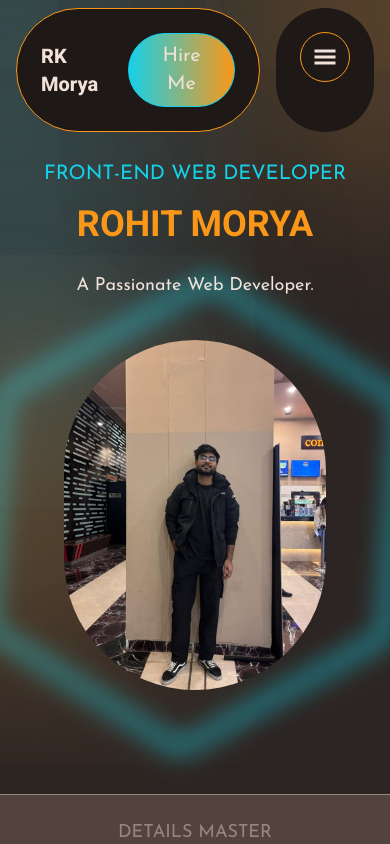
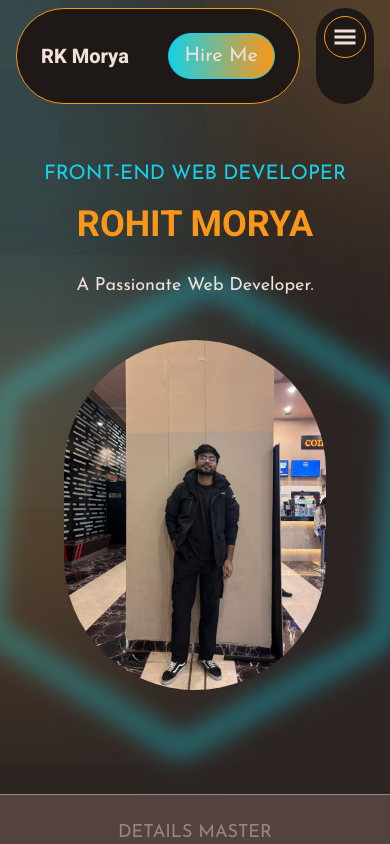
Before and after one commit to Rohit6375/Rohit-Portfolio, a React (Vite) app: page / in a window 390 px wide. Shown: the top 844 px of the page. Built offline with nearby package versions, Linux system fonts and the light colour scheme.

Commit message:
fixing hambug icon

```diff
--- a/src/components/navbar/NavbarMain.jsx
+++ b/src/components/navbar/NavbarMain.jsx
@@ -20,8 +20,8 @@ const NavbarMain = () => {
 
         <NavbarBtn/>
         </div>
-        <div className='flex lg:hidden sm:block p-6 bg-black items-center justify-center rounded-full border-[0.5x] border-orange'>
-            <button className='text-2xl p-3 border border-orange rounded-full text-white' onClick={toggleMenu}><GiHamburgerMenu /></button>
+        <div className='flex lg:hidden sm:block p-2 bg-black items-center justify-center rounded-full border-[0.5x] border-orange'>
+            <button className='text-2xl p-2 border border-orange rounded-full text-white' onClick={toggleMenu}><GiHamburgerMenu /></button>
 
         </div>
     </nav>
```
